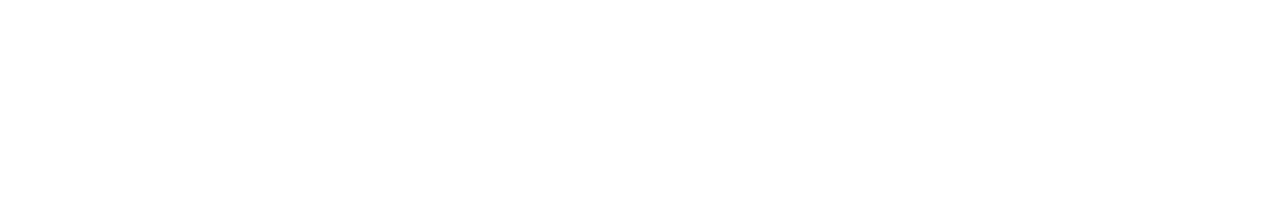
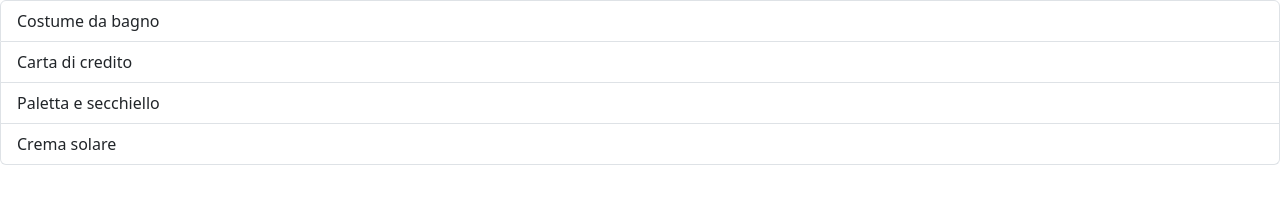
Before and after one commit to StefanoDaniello/vue-todolist, a plain HTML site: page index.html in a window 1280 px wide. Drawn offline with nearby package versions, Linux system fonts and the light colour scheme.

Commit message:
add list and class

```diff
--- a/index.html
+++ b/index.html
@@ -14,7 +14,12 @@
     <script src="js/script.js" defer type="module"></script>
     <title>Document</title>
     <div id="app">
-
+        <ul class="list-group">
+            <li class="list-group-item" v-for="(todo,index) in todo" :key="todo.id"
+            :class="{'text-decoration-line-through' : todo.done}">
+               {{todo.text}}
+            </li>
+          </ul>
     </div>
 </head>
 <body>
--- a/js/script.js
+++ b/js/script.js
@@ -24,6 +24,7 @@ const {createApp} = Vue;
 createApp({
     data() {
         return {
+            todo
         }
     },
     methods: {
```
